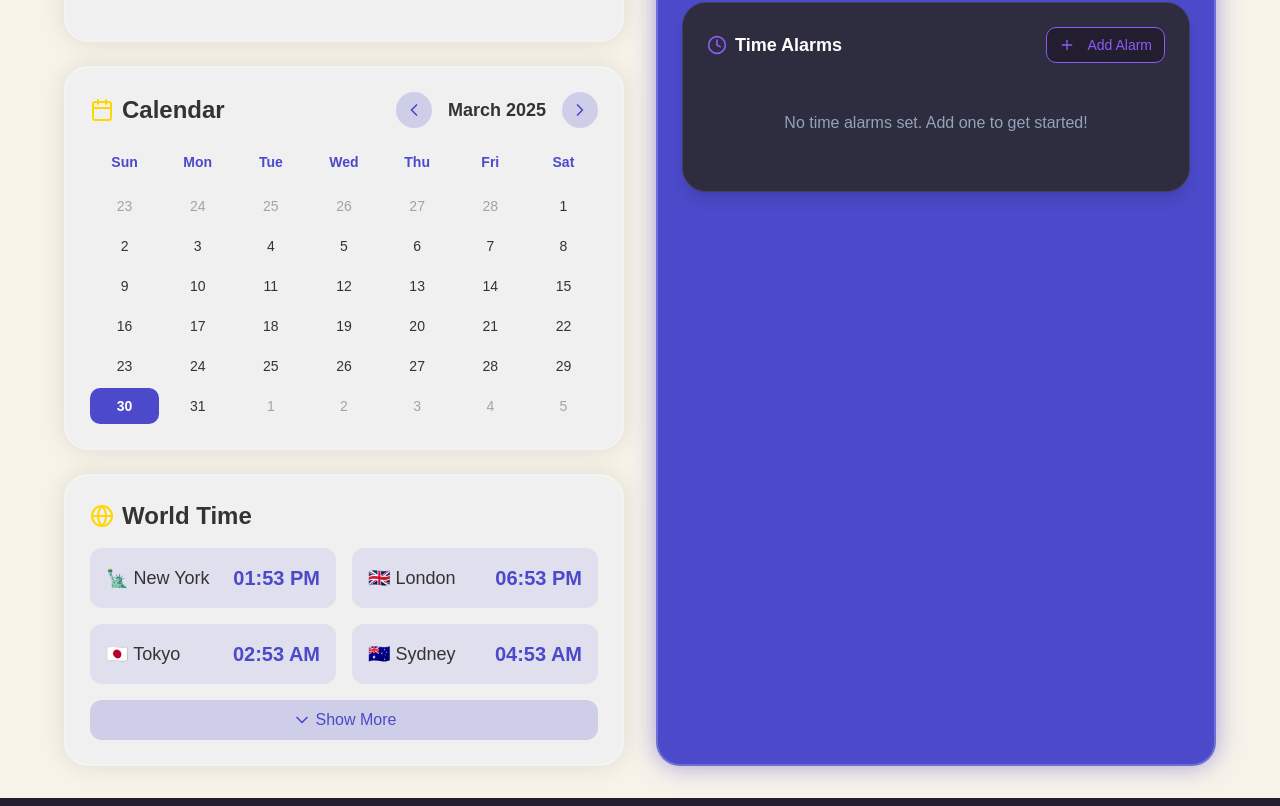
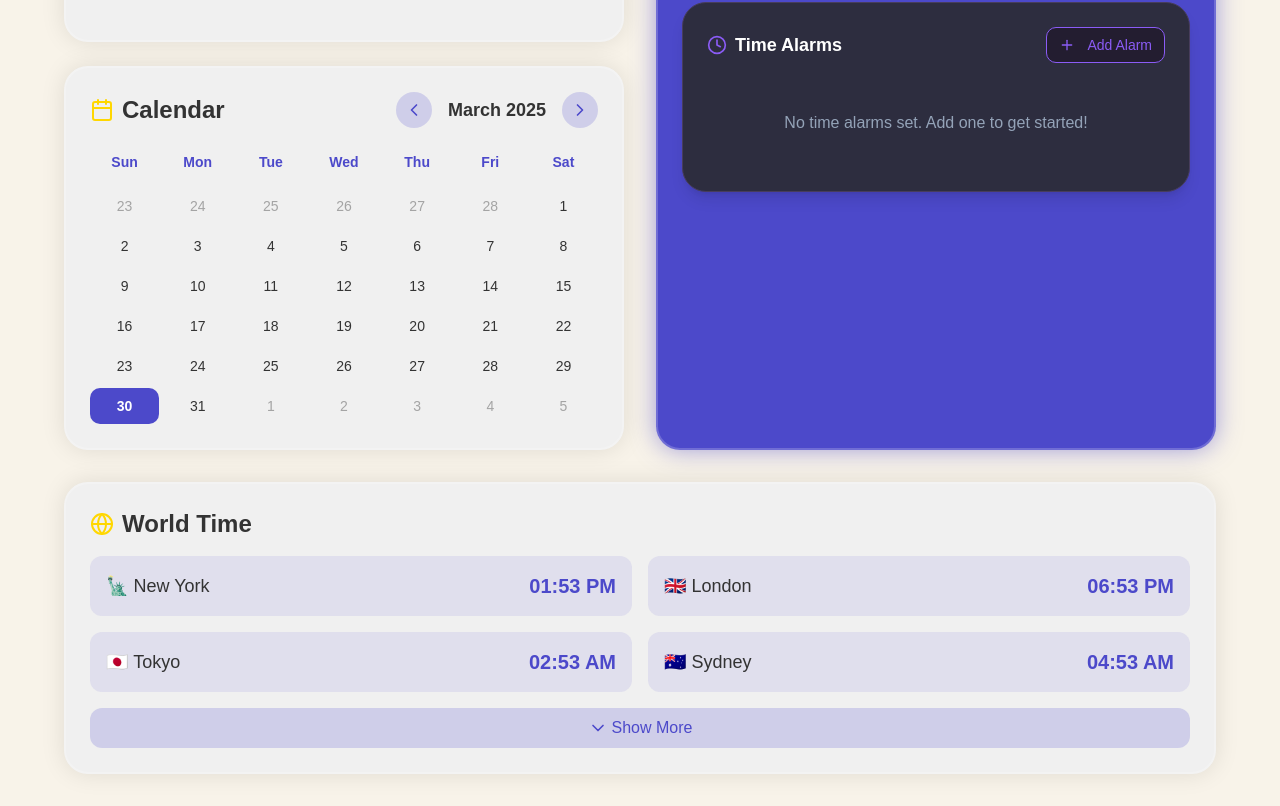
Before and after one commit to kingjessieiq/stylish-clock-alarm, a React (Vite) app: page / in a window 1280 px wide. Shown: the part 330-1136 px from the top of the page. Built offline with nearby package versions, Linux system fonts and the light colour scheme.

Commit message:
Refactor: Move World Time component
Move the World Time component to its own section in the layout.

```diff
--- a/src/pages/Index.tsx
+++ b/src/pages/Index.tsx
@@ -12,11 +12,15 @@ const Index = () => {
         <div className="space-y-6">
           <Clock />
           <Calendar />
-          <WorldTime />
         </div>
         <div>
           <AlarmSystem />
         </div>
+      </div>
+
+      {/* World Time in its own section below */}
+      <div className="max-w-6xl mx-auto mt-8">
+        <WorldTime />
       </div>
     </div>
   );
```
